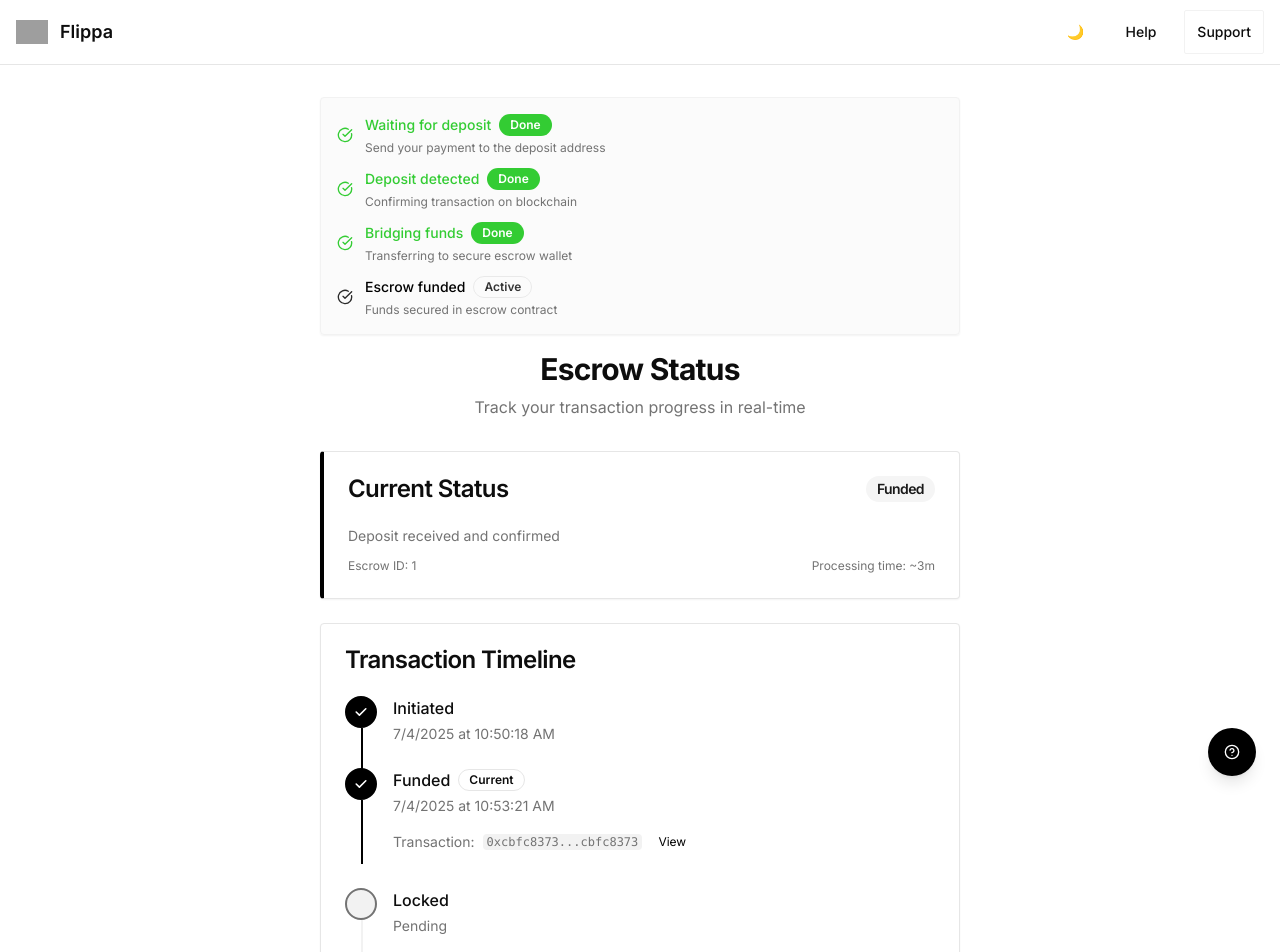
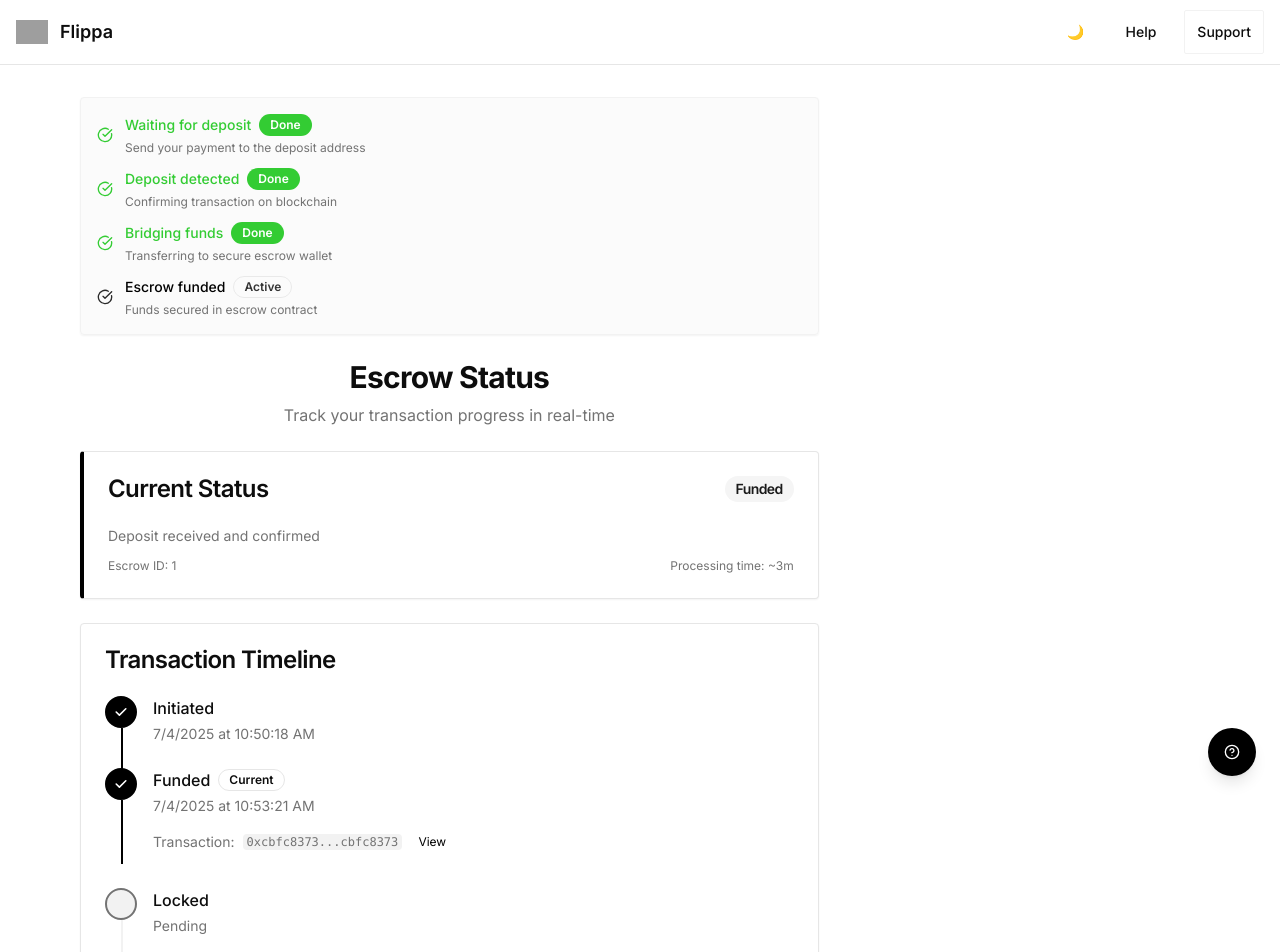
Before and after one commit to Escrow-Layer/partner-hosted-pages, a React (Vite) app: page /escrow/1/status in a window 1280 px wide. Shown: the top 952 px of the page. Built offline with nearby package versions, Linux system fonts and the light colour scheme; grey boxes are pictures that could not be loaded.

Commit message:
Refactor: Move deal summary to right column
Move the deal summary card to the right column on subsequent pages (deposit, status, completion) and ensure it is visually distinct from the main content. Remove the deal summary from the landing page.

```diff
--- a/src/pages/Landing.tsx
+++ b/src/pages/Landing.tsx
@@ -163,8 +163,6 @@ const Landing = () => {
 
       <main className="container mx-auto px-4 py-4 sm:py-8 max-w-2xl touch-manipulation">
         <div className="animate-fade-in">
-          <DealSummary escrowData={escrowData} className="mb-4" />
-
           <StatusBar currentStep="waiting" className="mb-6" />
 
           <EscrowHeader
--- a/src/pages/Status.tsx
+++ b/src/pages/Status.tsx
@@ -100,12 +100,10 @@ const Status = () => {
     <div className="min-h-screen bg-background">
       <Header partnerBranding={escrowData?.partnerBranding} />
 
-      <main className="container mx-auto px-4 py-8 max-w-2xl">
-        <div className="space-y-4 mb-8">
-          {escrowData && (
-            <DealSummary escrowData={escrowData} />
-          )}
-
+      <main className="container mx-auto px-4 py-8 max-w-6xl">
+        <div className="grid grid-cols-1 lg:grid-cols-3 gap-6">
+          {/* Main Content Area */}
+          <div className="lg:col-span-2 space-y-6">
             <StatusBar currentStep={currentStep} />
 
             <div className="text-center">
@@ -116,9 +114,8 @@ const Status = () => {
                 Track your transaction progress in real-time
               </p>
             </div>
-        </div>
 
-        <Card className="mb-6 border-l-4 border-l-primary">
+        <Card className="border-l-4 border-l-primary">
           <CardHeader>
             <CardTitle className="flex items-center justify-between">
               <div className="flex items-center gap-3">
@@ -167,7 +164,7 @@ const Status = () => {
                 currentMilestone={escrowData.milestones.find(m => m.status === 'in_progress')?.id}
               />
             ) : (
-          <Card className="mb-6">
+              <Card>
                 <CardHeader>
                   <CardTitle>Transaction Timeline</CardTitle>
                 </CardHeader>
@@ -214,6 +211,17 @@ const Status = () => {
                 </p>
               </div>
             </div>
+          </div>
+
+          {/* Right Sidebar - Deal Summary */}
+          <div className="lg:col-span-1">
+            <div className="sticky top-4">
+              {escrowData && (
+                <DealSummary escrowData={escrowData} />
+              )}
+            </div>
+          </div>
+        </div>
       </main>
 
       <HelpButton />
```
Lines whose indentation alone changed are shown as unchanged.
